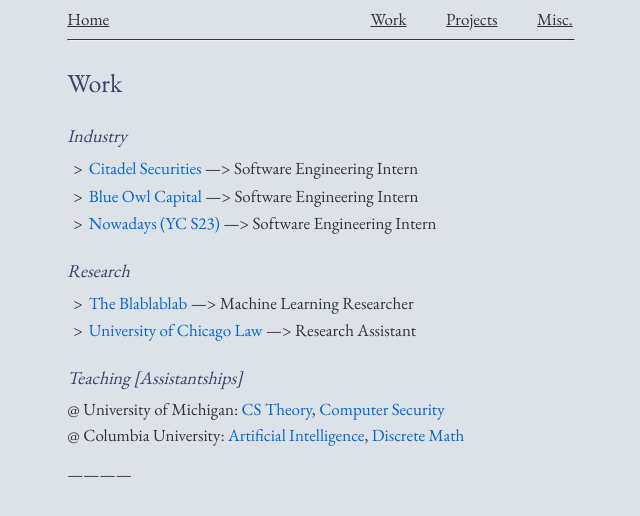
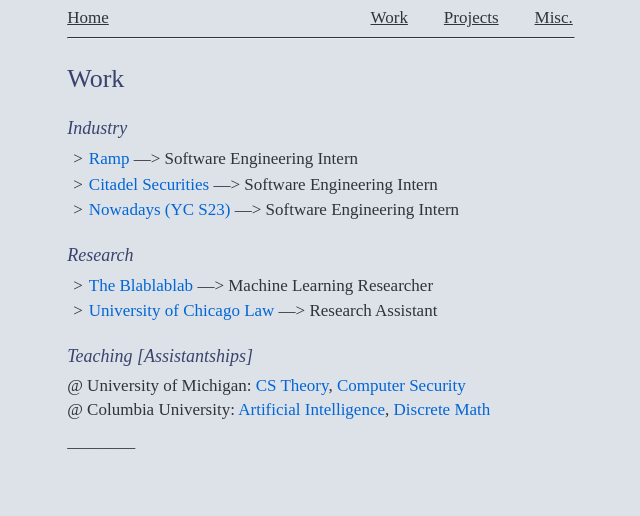
Before and after one commit to c23mj/mjjiang-dev, a React (Vite) app: page /work in a window 1280 px wide. Shown: the top 516 px of the page, without its empty margins (320-960 px from the left). Built offline with nearby package versions, Linux system fonts and the light colour scheme.

Commit message:
Update Ramp work entry

```diff
--- a/index.html
+++ b/index.html
@@ -3,7 +3,6 @@
   <head>
     <meta charset="UTF-8" />
     <meta name="viewport" content="width=device-width, initial-scale=1.0" />
-    <link href="https://fonts.googleapis.com/css2?family=EB+Garamond:wght@400;500;600;700&display=swap" rel="stylesheet">
     <title>Michael Jiang</title>
   </head>
   <body>
--- a/src/pages/Work.tsx
+++ b/src/pages/Work.tsx
@@ -11,6 +11,23 @@
         <CollapsibleList
           title={
             <>
+              <a href="https://ramp.com/" target="_blank" className="blue-link" rel="noopener noreferrer">
+                Ramp
+              </a>{' '}
+                {'—>'} Software Engineering Intern
+            </>
+          }
+          items={[
+            'Built a service out of Ramp\'s ML training playground to serve models from fully isolated snapshots of their training environments.',
+            'Fine-tuned a bunch of tiny components (garbage collection, TLS/TCP session acquisition, etc.) to maintain 99.9% uptime with <15ms added at p99.99.',
+            <>
+              Learned about (and subsequently became addicted to) <a href="https://bevi.co/blog/bevi-energy-boost-enhancement/" target="_blank" className="blue-link" rel="noopener noreferrer">caffeinated water</a>, and wrote a <a href="https://builders.ramp.com/post/so-what-is-ml-infra-anyways" target="_blank" className="blue-link" rel="noopener noreferrer">blog post</a>.
+            </>,
+          ]}
+        />
+        <CollapsibleList
+          title={
+            <>
               <a href="https://www.citadelsecurities.com/" target="_blank" className="blue-link" rel="noopener noreferrer">
                 Citadel Securities
               </a>{' '}
@@ -21,21 +38,6 @@
             'Repetitively broke and fixed the firm\'s central app launcher (think process management, file operations, efficient checksumming, etc.)',
             'Packaged a message bus, reduced re-renders, and generally messed with sockets + TCP for improved inter-process commmunication between GUIs.',
             'Developed a love-hate relationship with multiprocessing, played several games of beach volleyball, and learned to love Cuban food.'
-          ]}
-        />
-        <CollapsibleList
-          title={
-            <>
-              <a href="https://www.blueowl.com" target="_blank" className="blue-link" rel="noopener noreferrer">
-                Blue Owl Capital
-              </a>{' '}
-                {'—>'} Software Engineering Intern
-            </>
-          }
-          items={[
-            'Built a web app to streamline uploading 5+ GB of investment memos to an internal chatbot\'s embeddings database.',
-            'Read a lot about OAuth 2.0, implemented API scopes, and worked with a wide variety of pieces of Microsoft Azure.',
-            'Developed a crippling addiction to caramel cold brew.',
           ]}
         />
                 <CollapsibleList
--- a/src/style.css
+++ b/src/style.css
@@ -4,7 +4,7 @@
 
 @layer base {
   html {
-    font-family: "EB Garamond", Georgia, serif;
+    font-family: "Times New Roman", Times, serif;
     background-color: #dce2e8;
     color: #30333a;
     font-size: 17px;
@@ -50,7 +50,7 @@
   }
 
   .dash-list li {
-    margin-top: 4px;
+    margin-top: 8px;
   }
 
   .blue-link {
```
